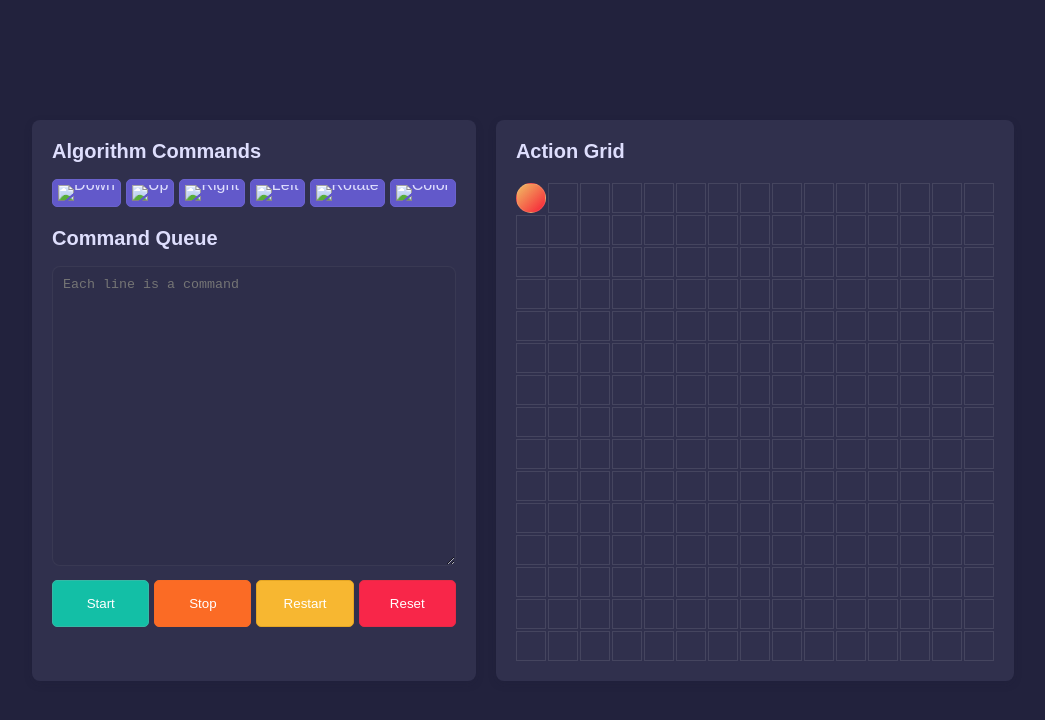
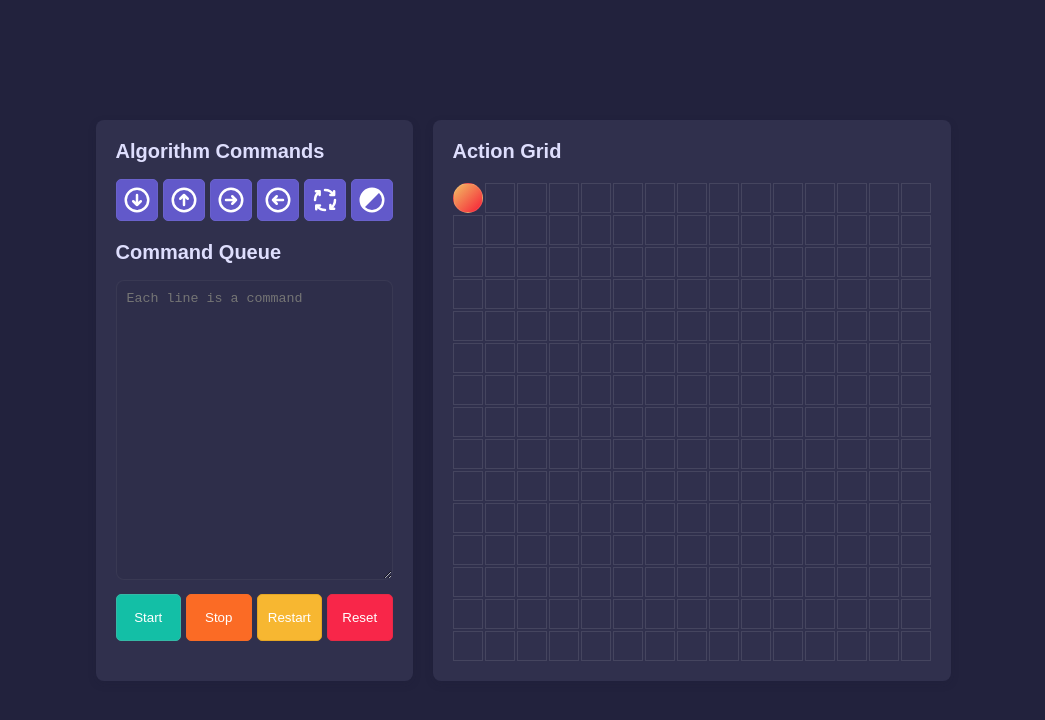
Before and after one commit to Nikba-Creative-Studio/Foco-Bot, a plain HTML site: page index.html in a window 1280 px wide. Shown: the whole page, without its empty margins (117-1162 px from the left). Drawn offline with Linux system fonts and the light colour scheme; the site is published under a folder, as on GitHub Pages, so addresses that start at the root find nothing.

Commit message:
Update index.html

```diff
--- a/index.html
+++ b/index.html
@@ -15,22 +15,22 @@
             <h2>Algorithm Commands</h2>
             <div class="action-buttons">
                 <button onclick="addAction('down')">
-                    <img src="/assets/images/arrow-down.svg" alt="Down">
+                    <img src="assets/images/arrow-down.svg" alt="Down">
                 </button>
                 <button onclick="addAction('up')">
-                    <img src="/assets/images/arrow-up.svg" alt="Up">
+                    <img src="assets/images/arrow-up.svg" alt="Up">
                 </button>
                 <button onclick="addAction('right')">
-                    <img src="/assets/images/arrow-right.svg" alt="Right">
+                    <img src="assets/images/arrow-right.svg" alt="Right">
                 </button>
                 <button onclick="addAction('left')">
-                    <img src="/assets/images/arrow-left.svg" alt="Left">
+                    <img src="assets/images/arrow-left.svg" alt="Left">
                 </button>
                 <button onclick="addAction('rotate')">
-                    <img src="/assets/images/arrow-rotate.svg" alt="Rotate">
+                    <img src="assets/images/arrow-rotate.svg" alt="Rotate">
                 </button>
                 <button onclick="addAction('color')">
-                    <img src="/assets/images/color.svg" alt="Color">
+                    <img src="assets/images/color.svg" alt="Color">
                 </button>
             </div>
             <div class="queue">
```
